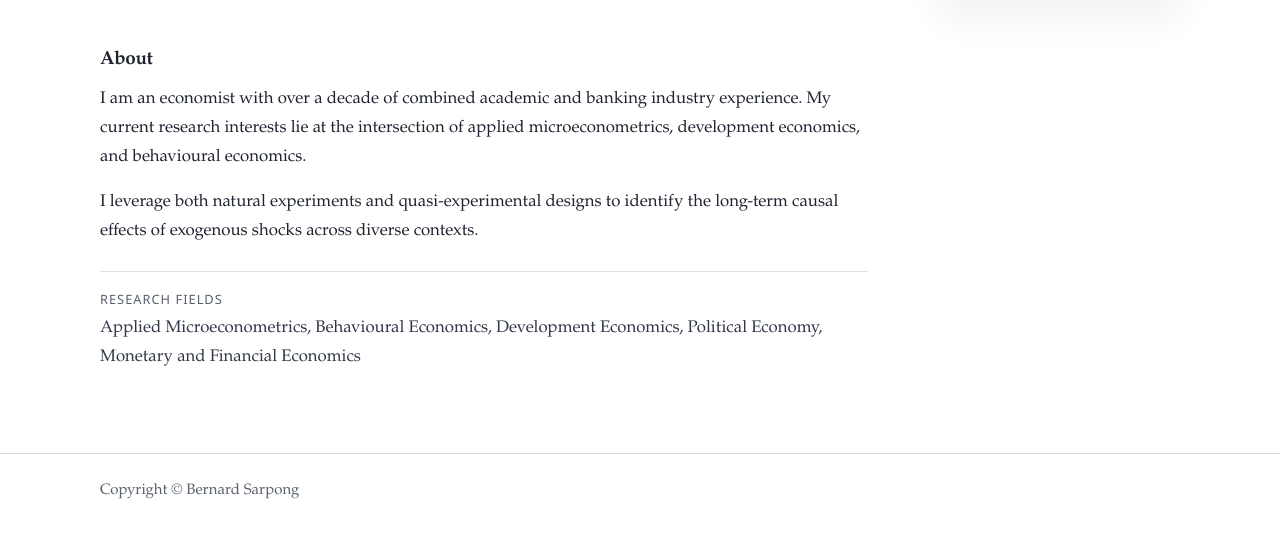
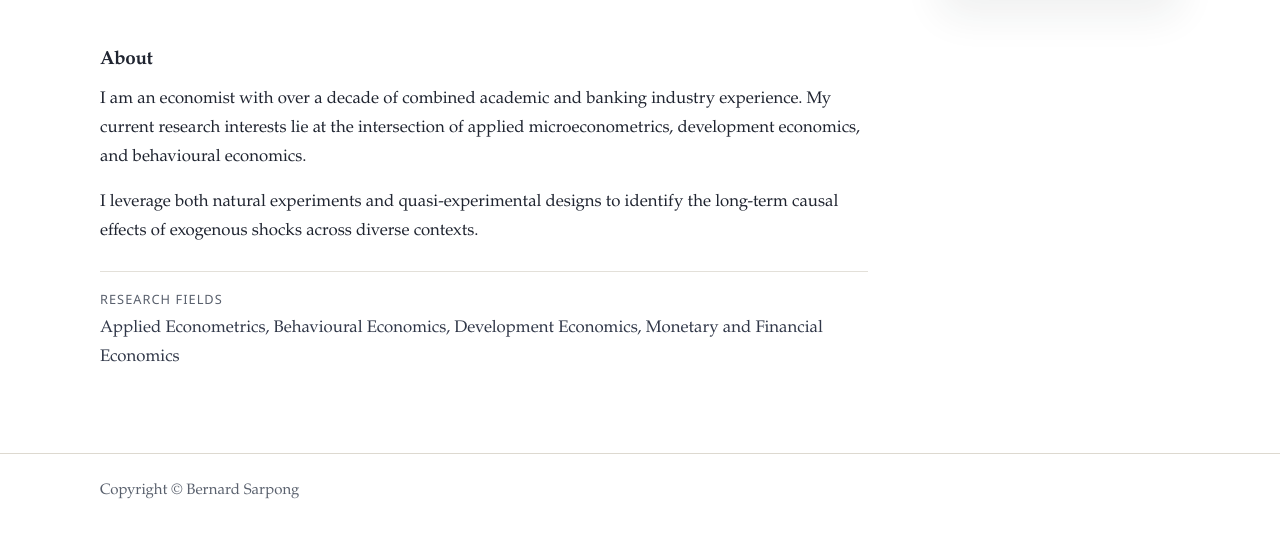
Before and after one commit to bernardksarpong/bernardksarpong.github.io, a Jekyll site: the page built from index.html, in a window 1280 px wide, cut to the strip 437-980 px from the top of the page. Shown: the top 538 px of the strip. Built offline with Jekyll 4.4.1, drawn with Linux system fonts in a browser that asks for light colours.

Commit message:
Update profile content via site editor

```diff
--- a/_data/profile.yml
+++ b/_data/profile.yml
@@ -9,10 +9,9 @@ biography:
   - I leverage both natural experiments and quasi-experimental designs to identify the long-term causal effects of exogenous shocks across diverse contexts.
 education: []
 research_fields:
-  - Applied Microeconometrics
+  - Applied Econometrics
   - Behavioural Economics
   - Development Economics
-  - Political Economy
   - Monetary and Financial Economics
 research_interests:
   - Economic Research
```
